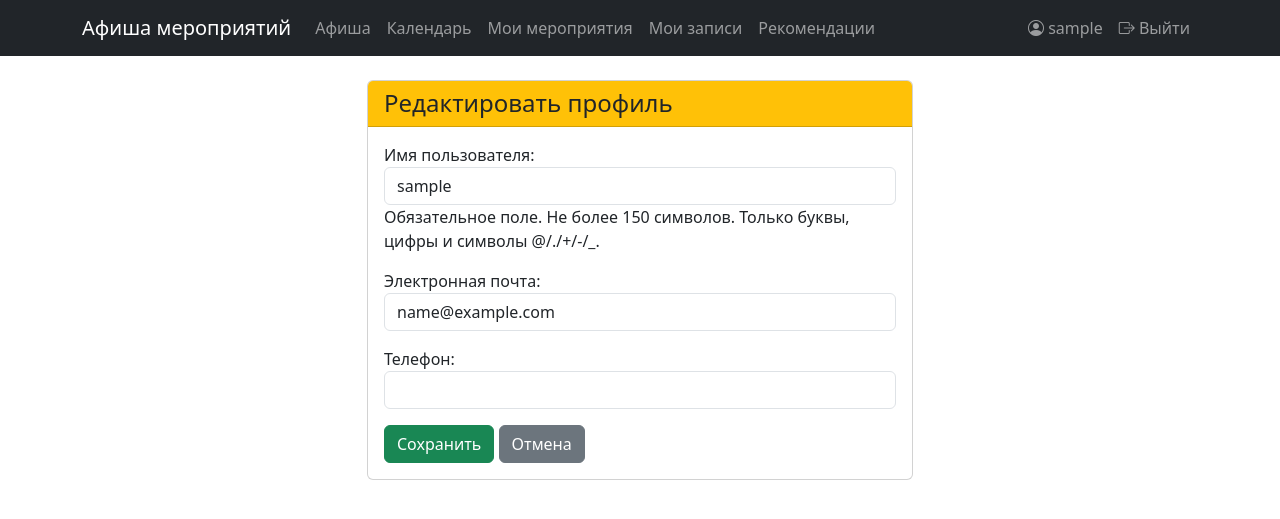
After one commit to katezenina04-afk/diplom_event, a Django app: page /accounts/profile/edit/ in a window 1280 px wide. The commit adds this page. Shown: the top 519 px of the page. Run offline with Django 5.2, Linux system fonts and the light colour scheme; the visitor is signed in with stand-in values (Sample User, id 1).

Commit message:
изменено

```diff
--- a/apps/accounts/forms.py
+++ b/apps/accounts/forms.py
@@ -21,3 +21,20 @@ class UserRegistrationForm(UserCreationForm):
         if commit:
             user.save()
         return user
+
+
+# НОВАЯ ФОРМА ДЛЯ РЕДАКТИРОВАНИЯ ПРОФИЛЯ
+class ProfileForm(forms.ModelForm):
+    class Meta:
+        model = User
+        fields = ('username', 'email', 'phone')
+        widgets = {
+            'username': forms.TextInput(attrs={'class': 'form-control'}),
+            'email': forms.EmailInput(attrs={'class': 'form-control'}),
+            'phone': forms.TextInput(attrs={'class': 'form-control'}),
+        }
+        labels = {
+            'username': 'Имя пользователя',
+            'email': 'Электронная почта',
+            'phone': 'Телефон',
+        }
--- a/apps/accounts/urls.py
+++ b/apps/accounts/urls.py
@@ -6,4 +6,5 @@ urlpatterns = [
     path('login/', views.login_view, name='login'),
     path('logout/', views.logout_view, name='logout'),
     path('profile/', views.profile_view, name='profile'),
+    path('profile/edit/', views.edit_profile, name='edit_profile'),  # НОВЫЙ URL
 ]
--- a/apps/accounts/views.py
+++ b/apps/accounts/views.py
@@ -1,9 +1,9 @@
 from django.shortcuts import render, redirect
-from django.contrib.auth import login, authenticate
-from django.contrib.auth.forms import AuthenticationForm
+from django.contrib.auth import login, authenticate, update_session_auth_hash
+from django.contrib.auth.forms import AuthenticationForm, PasswordChangeForm
 from django.contrib.auth.decorators import login_required
 from django.contrib import messages
-from .forms import UserRegistrationForm
+from .forms import UserRegistrationForm, ProfileForm
 
 def register_view(request):
     if request.method == 'POST':
@@ -42,3 +42,18 @@ def logout_view(request):
 @login_required
 def profile_view(request):
     return render(request, 'accounts/profile.html')
+
+
+# НОВОЕ ПРЕДСТАВЛЕНИЕ ДЛЯ РЕДАКТИРОВАНИЯ ПРОФИЛЯ
+@login_required
+def edit_profile(request):
+    if request.method == 'POST':
+        form = ProfileForm(request.POST, instance=request.user)
+        if form.is_valid():
+            form.save()
+            messages.success(request, 'Профиль успешно обновлён!')
+            return redirect('profile')
+    else:
+        form = ProfileForm(instance=request.user)
+
+    return render(request, 'accounts/edit_profile.html', {'form': form})
--- /dev/null
+++ b/templates/accounts/edit_profile.html
@@ -0,0 +1,23 @@
+{% extends 'base.html' %}
+
+{% block title %}Редактировать профиль{% endblock %}
+
+{% block content %}
+<div class="row">
+    <div class="col-md-6 offset-md-3">
+        <div class="card">
+            <div class="card-header bg-warning">
+                <h4 class="mb-0">Редактировать профиль</h4>
+            </div>
+            <div class="card-body">
+                <form method="post">
+                    {% csrf_token %}
+                    {{ form.as_p }}
+                    <button type="submit" class="btn btn-success">Сохранить</button>
+                    <a href="{% url 'profile' %}" class="btn btn-secondary">Отмена</a>
+                </form>
+            </div>
+        </div>
+    </div>
+</div>
+{% endblock %}
--- a/templates/accounts/profile.html
+++ b/templates/accounts/profile.html
@@ -15,7 +15,11 @@
                 <p><strong>Телефон:</strong> {{ user.phone|default:"Не указан" }}</p>
                 <p><strong>Дата регистрации:</strong> {{ user.date_joined|date:"d.m.Y" }}</p>
                 <p><strong>Роль:</strong> {{ user.get_role_display }}</p>
-                <a href="{% url 'home' %}" class="btn btn-secondary">На главную</a>
+
+                <div class="d-grid gap-2 mt-3">
+                    <a href="{% url 'edit_profile' %}" class="btn btn-warning">✏️ Редактировать профиль</a>
+                    <a href="{% url 'home' %}" class="btn btn-secondary">На главную</a>
+                </div>
             </div>
         </div>
     </div>
```
